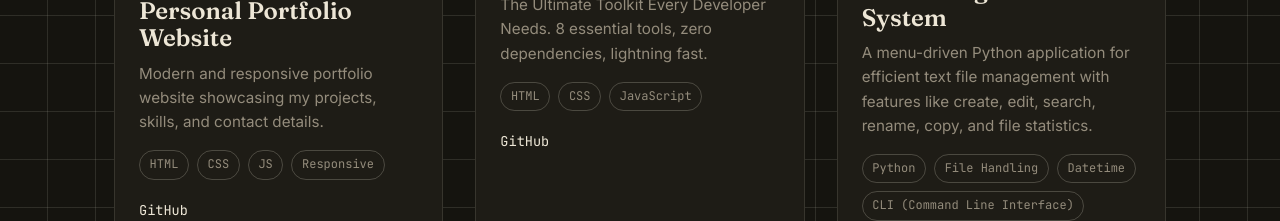
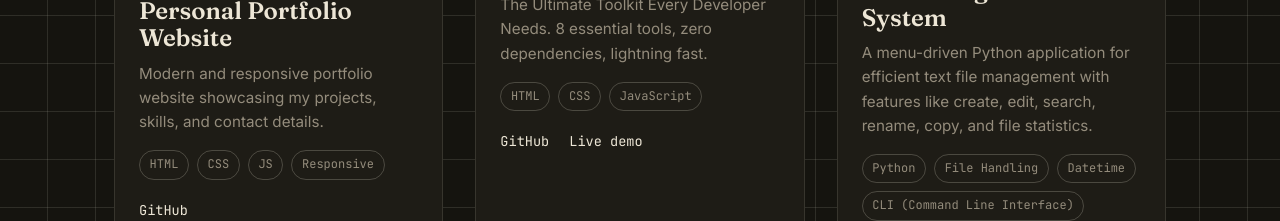
Before and after one commit to Devilns9711/devil-portfolio, a React (Vite) app: page / in a window 1280 px wide. Shown: the part 2720-2941 px from the top of the page. Built offline with nearby package versions, Linux system fonts and the light colour scheme.

Commit message:
Update projects.js

```diff
--- a/src/data/projects.js
+++ b/src/data/projects.js
@@ -12,14 +12,14 @@ const projects = [
     image: '/images/portfolio.jpg',
   },
    {
-    id: 'project-3',
+    id: 'project-2',
     title: 'DevKit',
     tagline: 'Developer\'s Emergency Kit',
     description:
       'The Ultimate Toolkit Every Developer Needs. 8 essential tools, zero dependencies, lightning fast.',
     stack: ['HTML', 'CSS', 'JavaScript'],
     github: 'https://github.com/devilns9711/developers-emergency-kit.git',
-    demo: '',
+    demo: 'https://developers-emergency-kit.vercel.app/',
     image: '/images/devkit.jpg',
   },
 
```
